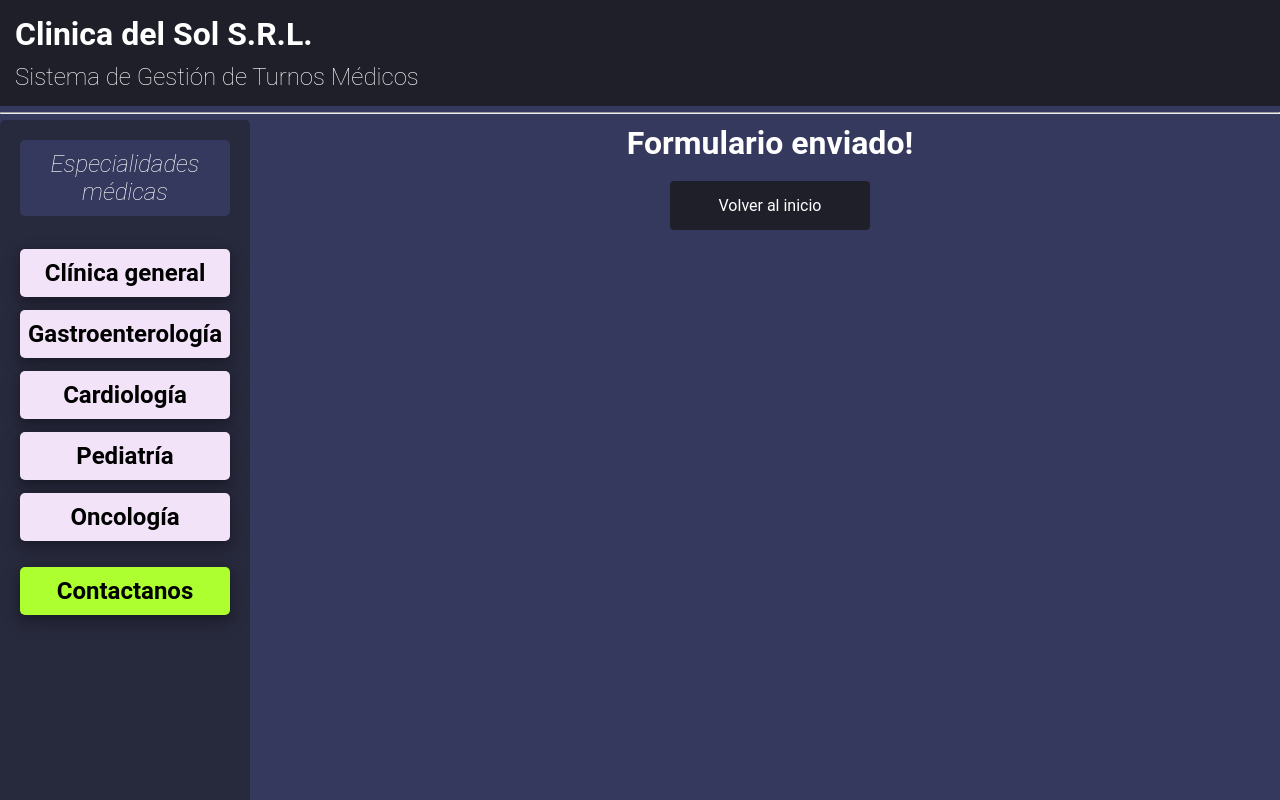
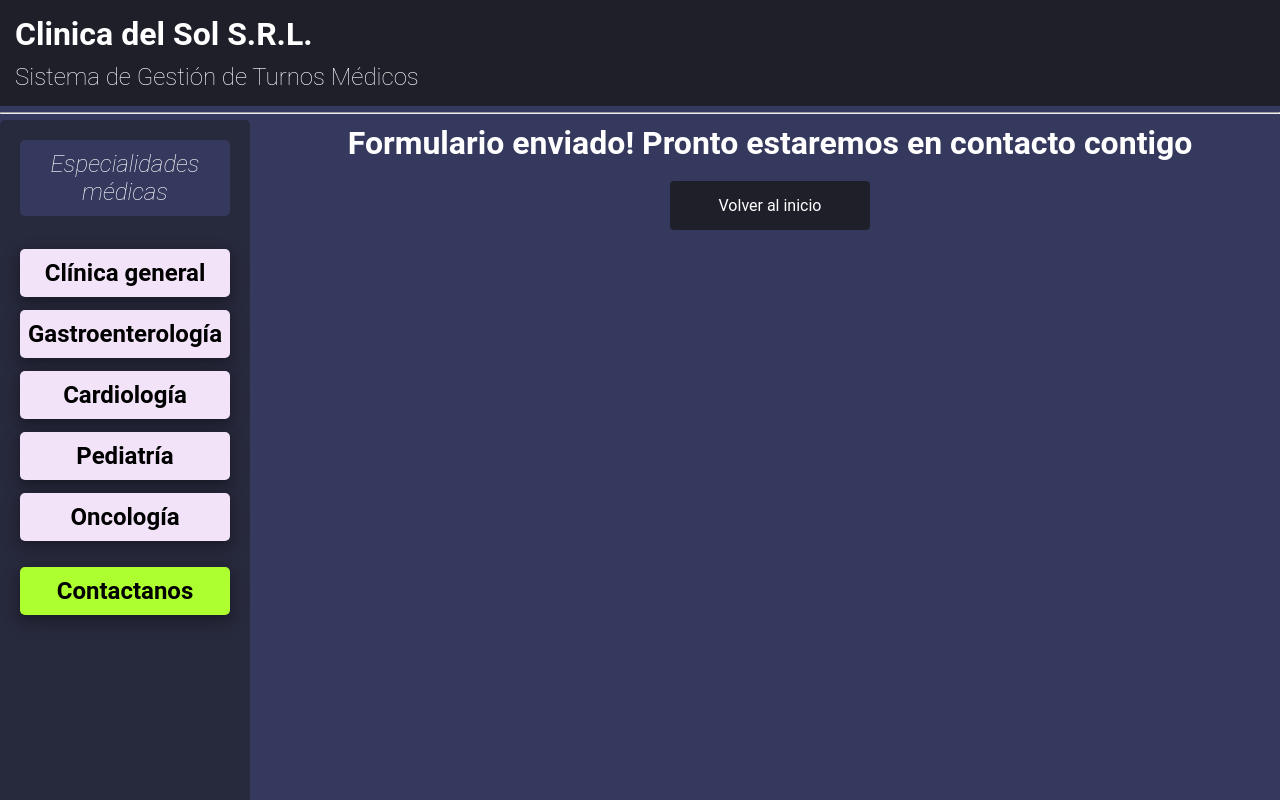
Before and after one commit to rafafuentesiua/AO---ProgramacionWeb---Rafael-Fuentes, a plain HTML site: page pages/formularioEnviado.html in a window 1280 px wide. Drawn offline with Linux system fonts and the light colour scheme.

Commit message:
Update formularioEnviado.html

```diff
--- a/pages/formularioEnviado.html
+++ b/pages/formularioEnviado.html
@@ -43,7 +43,7 @@
         </div>
 
         <div class="container">
-            <h1>Formulario enviado!</h1>
+            <h1>Formulario enviado! Pronto estaremos en contacto contigo</h1>
             <br>
             <a href="../index.html"><button class="btnvolver">Volver al inicio</button></a>
         </div>
```
